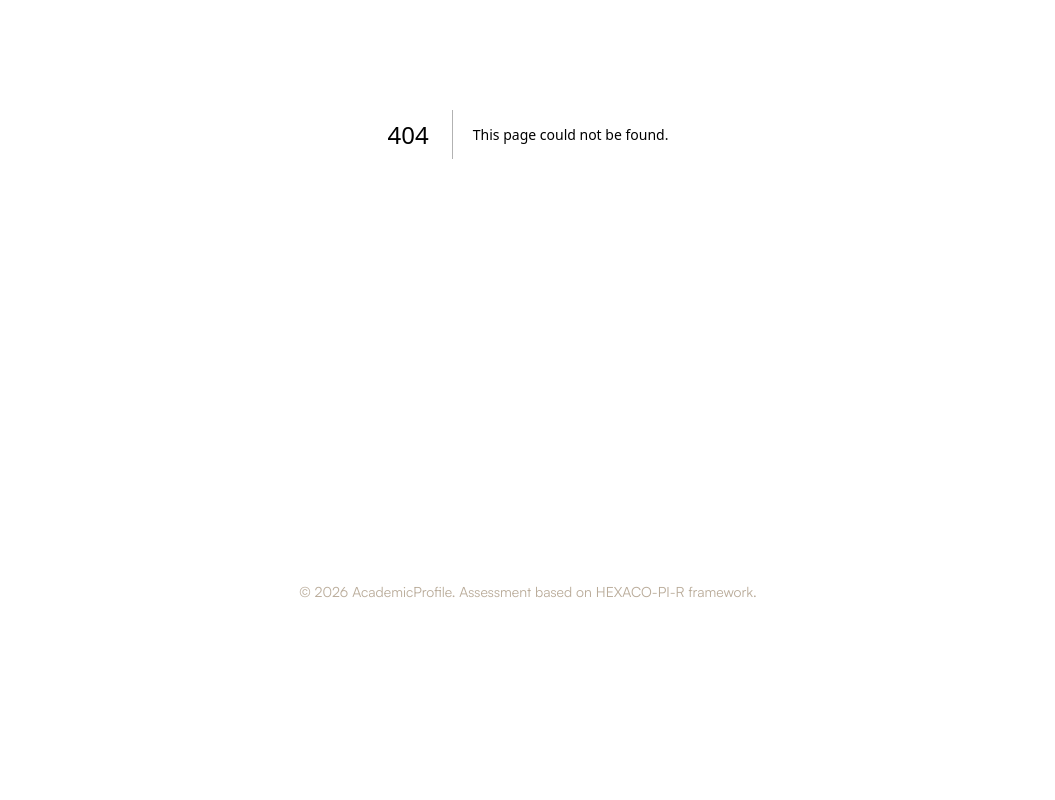
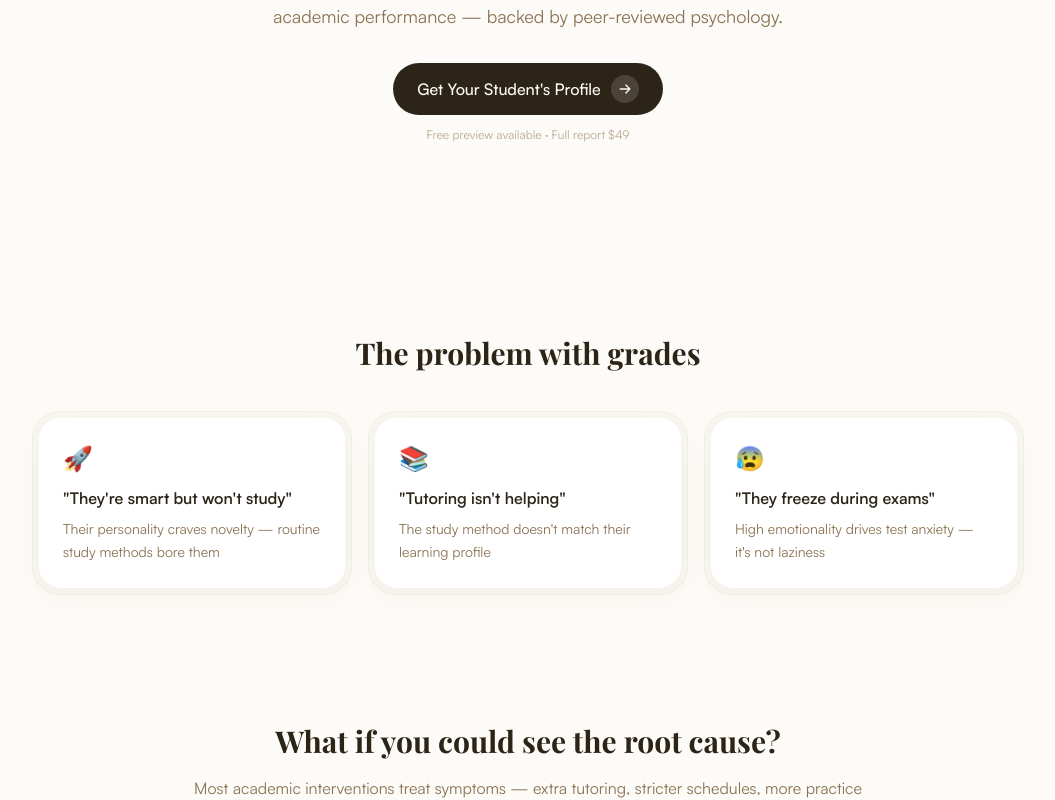
Before and after one commit to JaredHuynhning/AcademicProfile, a Next.js app: page /landing in a window 1280 px wide. Before the commit this address had no page. Shown: the part 266-1066 px from the top of the page, without its empty margins (112-1167 px from the left). Before the commit the page ends 916 px from the top, so only its background shows below. Built offline with nearby package versions, Linux system fonts and the light colour scheme; a web font is replaced by a local one.

Commit message:
feat(landing): assemble landing page with all 9 sections

```diff
--- /dev/null
+++ b/src/app/landing/page.tsx
@@ -0,0 +1,27 @@
+import { Hero } from "@/components/landing/Hero";
+import { ProblemCards } from "@/components/landing/ProblemCards";
+import { RootCause } from "@/components/landing/RootCause";
+import { FeatureGrid } from "@/components/landing/FeatureGrid";
+import { ReportPreview } from "@/components/landing/ReportPreview";
+import { Credibility } from "@/components/landing/Credibility";
+import { Pricing } from "@/components/landing/Pricing";
+import { FAQ } from "@/components/landing/FAQ";
+import { FinalCTA } from "@/components/landing/FinalCTA";
+
+export default function LandingPage() {
+  return (
+    <main className="min-h-screen bg-cream">
+      <div className="max-w-5xl mx-auto px-4">
+        <Hero />
+        <ProblemCards />
+        <RootCause />
+        <FeatureGrid />
+        <ReportPreview />
+        <Credibility />
+        <Pricing />
+        <FAQ />
+        <FinalCTA />
+      </div>
+    </main>
+  );
+}
```
